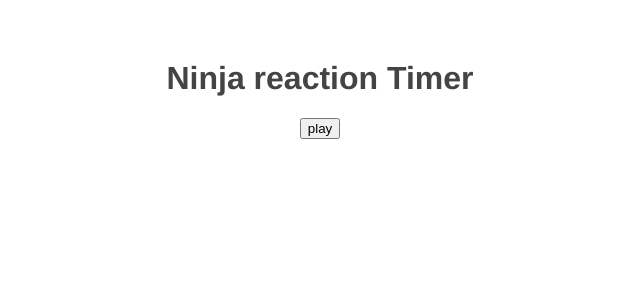
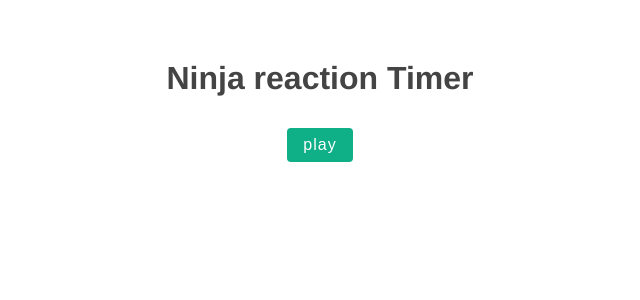
Before and after one commit to manelpz/reaction-timer, a Vue app: page / in a window 1280 px wide. Shown: the top 300 px of the page, without its empty margins (320-960 px from the left). Built offline with nearby package versions, Linux system fonts and the light colour scheme.

Commit message:
addign score

```diff
--- a/src/App.vue
+++ b/src/App.vue
@@ -2,16 +2,17 @@
 <h1>Ninja reaction Timer </h1>
 <button @click="start" :disabled="isPlaying">play</button>
 <Block v-if="isPlaying" :delay="delay" @end="endGame"/>
-<p v-if="showResults"> Reaction time: {{score}} ms</p>
+<Results v-if="showResults" :score="score"/>
 </template>
 
 <script>
 import Block from "./components/Block.vue"
+import Results from "./components/Results.vue"
 
 export default {
   name: 'App',
   components: {
-    Block
+    Block, Results
   },
   data(){
     return {
@@ -46,4 +47,21 @@
   color: #444;
   margin-top: 60px;
 }
+
+button {
+  background-color:#0faf87;
+  color: white;
+  border:none;
+  padding:8px 16px;
+  border-radius:4px;
+  font-size:16px;
+  letter-spacing:1px;
+  cursor: pointer;
+  margin:10px;
+}
+
+button[disabled]{
+  opacity: 0.2;
+  cursor: not-allowed;
+}
 </style>
--- a/src/components/Block.vue
+++ b/src/components/Block.vue
@@ -16,7 +16,7 @@
     },
     mounted(){
         setTimeout(() => {
-            this.showBlock =true
+            this.showBlock = true
             this.startTimer()
             }, this.delay)
         },
--- a/src/components/Results.vue
+++ b/src/components/Results.vue
@@ -0,0 +1,33 @@
+<template>
+  <p> Reaction time: {{score}} ms</p>
+  <p class="rank">{{rank}}</p>
+</template>
+
+<script>
+export default {
+    props:['score'],
+    data(){
+        return {
+            rank:null
+        }
+    },
+    mounted(){
+        if (this.score < 250){
+            this.rank="Ninja fingers"
+        }else if (this.score <400){
+            this.rank="Rapid Reflexions"
+        }else{
+            this.rank="Snail pace..."
+        }
+    }
+}
+</script>
+
+<style>
+.rank {
+    font-size: 1.4em;
+    color:#0faf87;
+    font-weight: bold;
+}
+
+</style>
```
